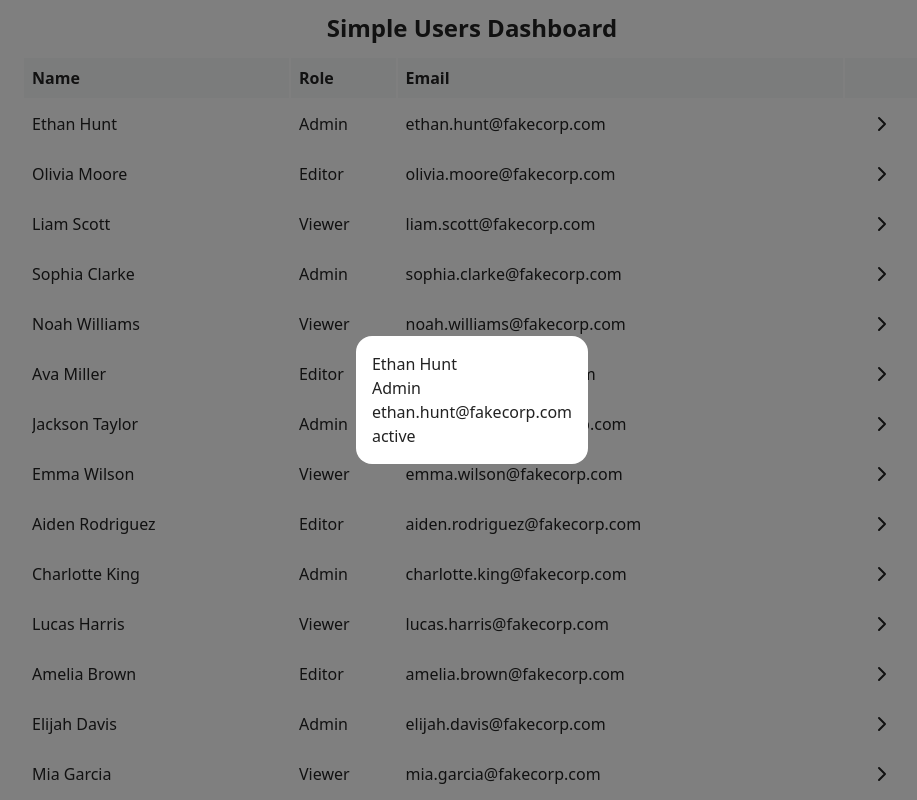
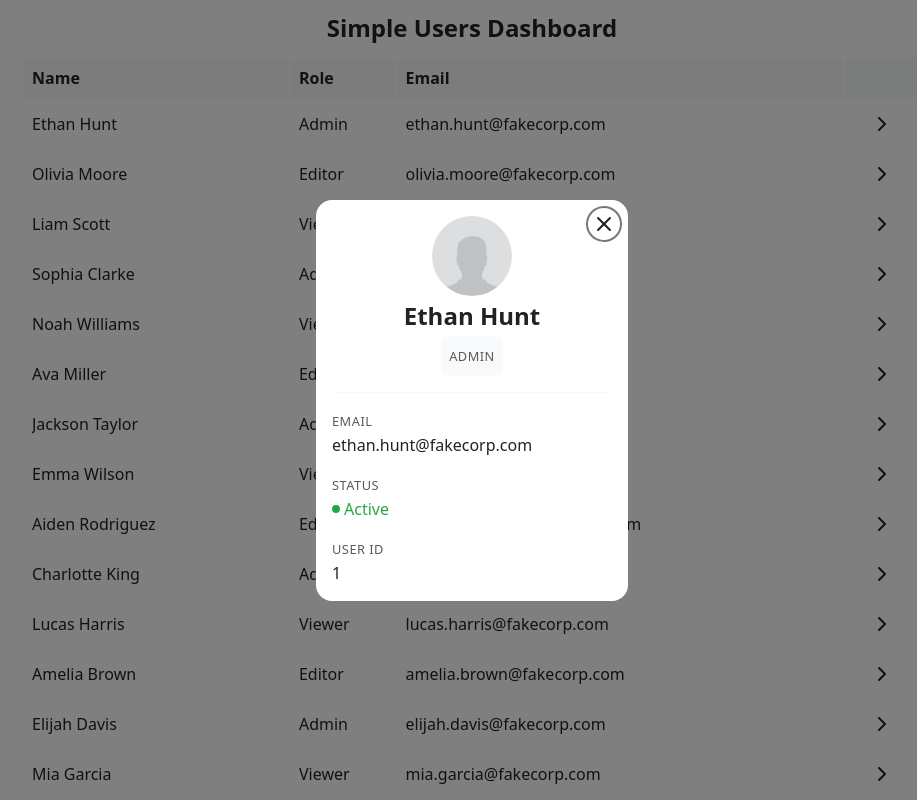
Before and after one commit to Giusep502/simple-user-dashboard-exercise, a React (Vite) app: page / in a window 1280 px wide. Both pictures are taken after a click on the button 1050 px from the left and 124 px from the top of the page. Shown: the top 800 px of the page, without its empty margins (168-1085 px from the left). Built offline with nearby package versions, Linux system fonts and the light colour scheme.

Commit message:
added dialog

```diff
--- a/src/components/UserDialog.tsx
+++ b/src/components/UserDialog.tsx
@@ -1,10 +1,107 @@
 import { Dialog } from "../ui";
 import type { User } from "../types";
+import styled from "styled-components";
+import profilePic from "../assets/profilePic.jpg";
 
 interface UserDialogProps {
   selectedUser: User | null;
   setSelectedUser: React.Dispatch<React.SetStateAction<User | null>>;
 }
+
+const UserProfileContainer = styled.div`
+  display: flex;
+  flex-direction: column;
+  gap: ${({ theme }) => theme.spacing.large};
+  min-width: 280px;
+  max-width: 500px;
+`;
+
+const UserHeader = styled.div`
+  display: flex;
+  flex-direction: column;
+  align-items: center;
+  gap: ${({ theme }) => theme.spacing.medium};
+  padding-bottom: ${({ theme }) => theme.spacing.large};
+  border-bottom: 1px solid ${({ theme }) => theme.border.default};
+`;
+
+const AvatarContainer = styled.div`
+  position: relative;
+  width: 80px;
+  height: 80px;
+  border-radius: 50%;
+  overflow: hidden;
+`;
+
+const AvatarImage = styled.img`
+  width: 100%;
+  height: 100%;
+  object-fit: cover;
+`;
+
+const UserName = styled.h2`
+  margin: 0;
+  font-size: ${({ theme }) => theme.fontSize.large};
+  font-weight: ${({ theme }) => theme.fontWeight.bold};
+  text-align: center;
+`;
+
+const UserRole = styled.div`
+  padding: ${({ theme }) => theme.spacing.medium};
+  background: ${({ theme }) => theme.surface.default};
+  border-radius: ${({ theme }) => theme.borderRadius.medium};
+  font-size: ${({ theme }) => theme.fontSize.small};
+  font-weight: ${({ theme }) => theme.fontWeight.medium};
+  color: ${({ theme }) => theme.text.secondary};
+  text-transform: uppercase;
+  letter-spacing: 0.5px;
+`;
+
+const UserDetails = styled.div`
+  display: flex;
+  flex-direction: column;
+  gap: ${({ theme }) => theme.spacing.large};
+`;
+
+const DetailRow = styled.div`
+  display: flex;
+  flex-direction: column;
+`;
+
+const DetailLabel = styled.span`
+  font-size: ${({ theme }) => theme.fontSize.small};
+  font-weight: ${({ theme }) => theme.fontWeight.medium};
+  color: ${({ theme }) => theme.text.secondary};
+  text-transform: uppercase;
+  letter-spacing: 0.5px;
+`;
+
+const DetailValue = styled.span`
+  overflow: hidden;
+  text-overflow: ellipsis;
+  white-space: nowrap;
+`;
+
+const StatusContainer = styled.div`
+  display: flex;
+  align-items: center;
+  gap: ${({ theme }) => theme.spacing.small};
+`;
+
+const StatusIndicator = styled.div<{ status: "active" | "inactive" }>`
+  width: 8px;
+  height: 8px;
+  border-radius: 50%;
+  background: ${({ theme, status }) =>
+    status === "active" ? theme.fill.success : theme.fill.inactive};
+`;
+
+const StatusText = styled.span<{ status: "active" | "inactive" }>`
+  font-weight: ${({ theme }) => theme.fontWeight.medium};
+  color: ${({ theme, status }) =>
+    status === "active" ? theme.fill.success : theme.fill.inactive};
+  text-transform: capitalize;
+`;
 
 export const UserDialog = ({
   selectedUser,
@@ -16,17 +113,49 @@ export const UserDialog = ({
     }
   };
 
+  if (!selectedUser) return null;
+
   return (
     <Dialog
       open={selectedUser !== null}
       onOpenChange={onOpenChange}
       ariaTitle="User Details"
     >
-      <div>{selectedUser?.name}</div>
-      <div>{selectedUser?.role}</div>
-      <div>{selectedUser?.email}</div>
-      <div>{selectedUser?.status}</div>
-      <div>{selectedUser?.profile_picture_url}</div>
+      <UserProfileContainer>
+        <UserHeader>
+          <AvatarContainer>
+            <AvatarImage
+              src={selectedUser.profile_picture_url || profilePic}
+              alt={`${selectedUser.name}'s profile picture`}
+            />
+          </AvatarContainer>
+
+          <UserName>{selectedUser.name}</UserName>
+          <UserRole>{selectedUser.role}</UserRole>
+        </UserHeader>
+
+        <UserDetails>
+          <DetailRow>
+            <DetailLabel>Email</DetailLabel>
+            <DetailValue>{selectedUser.email}</DetailValue>
+          </DetailRow>
+
+          <DetailRow>
+            <DetailLabel>Status</DetailLabel>
+            <StatusContainer>
+              <StatusIndicator status={selectedUser.status} />
+              <StatusText status={selectedUser.status}>
+                {selectedUser.status}
+              </StatusText>
+            </StatusContainer>
+          </DetailRow>
+
+          <DetailRow>
+            <DetailLabel>User ID</DetailLabel>
+            <DetailValue>{selectedUser.id}</DetailValue>
+          </DetailRow>
+        </UserDetails>
+      </UserProfileContainer>
     </Dialog>
   );
 };
--- a/src/components/UsersList.tsx
+++ b/src/components/UsersList.tsx
@@ -35,7 +35,7 @@ const Th = styled.th`
 const Tr = styled.tr`
   cursor: pointer;
   @media (max-width: ${({ theme }) => theme.breakpoints.small}px) {
-    /** TODO: Refactor table to use grid visualization */
+    /** TODO: Refactor whole table to use grid visualization */
     display: grid;
     grid-template-columns: 1fr 80px 50px;
   }
@@ -93,7 +93,10 @@ export const UsersList = () => {
             <Td>{user.role}</Td>
             {breakpointIndex > 0 && <Td>{user.email}</Td>}
             <CenteredTd>
-              <IconButton Icon={ChevronRightIcon} ariaLabel="View user" />
+              <IconButton
+                Icon={ChevronRightIcon}
+                ariaLabel={"View details of user: " + user.name}
+              />
             </CenteredTd>
           </Tr>
         ))}
--- a/src/ui/Dialog.tsx
+++ b/src/ui/Dialog.tsx
@@ -2,6 +2,8 @@ import * as RadixDialog from "@radix-ui/react-dialog";
 import { VisuallyHidden } from "@radix-ui/react-visually-hidden";
 import type { PropsWithChildren } from "react";
 import styled from "styled-components";
+import { IconButton } from "./IconButton";
+import { X } from "lucide-react";
 
 interface DialogProps {
   open: boolean;
@@ -28,6 +30,13 @@ const StyledContent = styled(RadixDialog.Content)`
   max-width: 90vw;
   max-height: 90vh;
   overflow-y: auto;
+  position: relative;
+`;
+
+const CloseWrapper = styled.div`
+  position: absolute;
+  top: ${({ theme }) => theme.spacing.medium};
+  right: ${({ theme }) => theme.spacing.medium};
 `;
 
 export const Dialog: React.FC<PropsWithChildren<DialogProps>> = ({
@@ -43,7 +52,14 @@ export const Dialog: React.FC<PropsWithChildren<DialogProps>> = ({
           <VisuallyHidden>
             <RadixDialog.Title>{ariaTitle}</RadixDialog.Title>
           </VisuallyHidden>
-          <StyledContent aria-describedby={undefined}>{children}</StyledContent>
+          <StyledContent aria-describedby={undefined}>
+            <CloseWrapper>
+              <RadixDialog.Close asChild>
+                <IconButton Icon={X} ariaLabel="Close dialog" />
+              </RadixDialog.Close>
+            </CloseWrapper>
+            {children}
+          </StyledContent>
         </StyledOverlay>
       </RadixDialog.Portal>
     </RadixDialog.Root>
--- a/src/ui/IconButton.tsx
+++ b/src/ui/IconButton.tsx
@@ -1,5 +1,6 @@
 import { type LucideIcon } from "lucide-react";
 import styled, { useTheme } from "styled-components";
+import type { Theme } from "./theme";
 
 const StyledButton = styled.button`
   background-color: transparent;
@@ -25,14 +26,18 @@ const StyledButton = styled.button`
 export const IconButton = ({
   Icon,
   ariaLabel,
+  onClick,
+  color = "primary",
 }: {
   Icon: LucideIcon;
   ariaLabel: string;
+  onClick?: () => void;
+  color?: keyof Theme["fill"];
 }) => {
   const theme = useTheme();
   return (
-    <StyledButton aria-label={ariaLabel}>
-      <Icon size={24} color={theme.fill.primary} />
+    <StyledButton aria-label={ariaLabel} onClick={onClick}>
+      <Icon size={24} color={theme.fill[color]} />
     </StyledButton>
   );
 };
```
